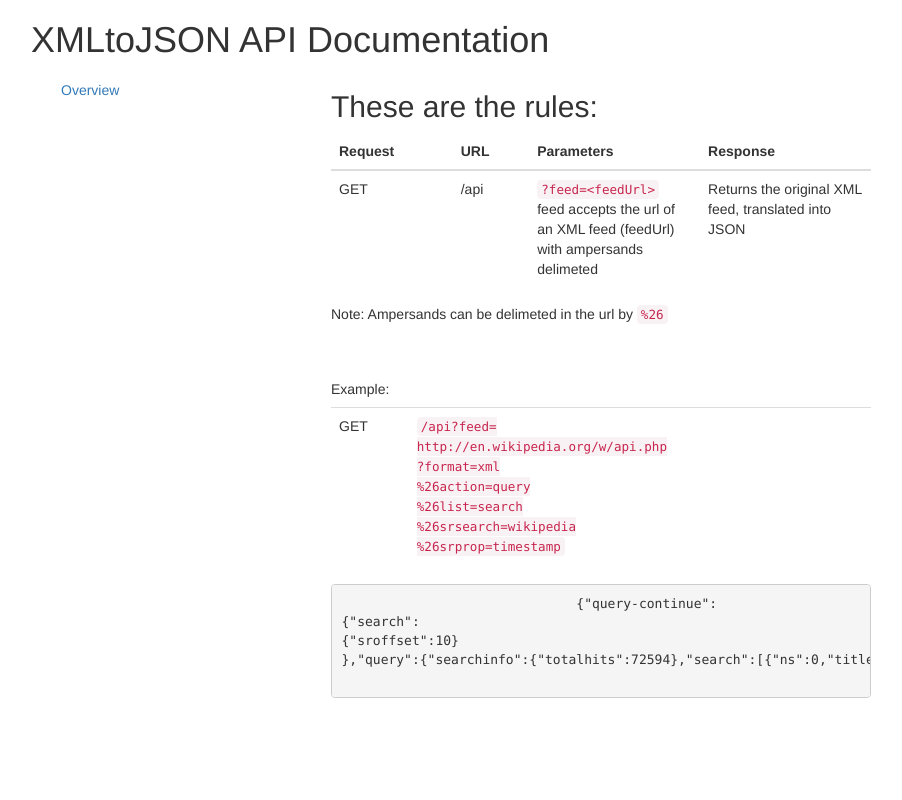
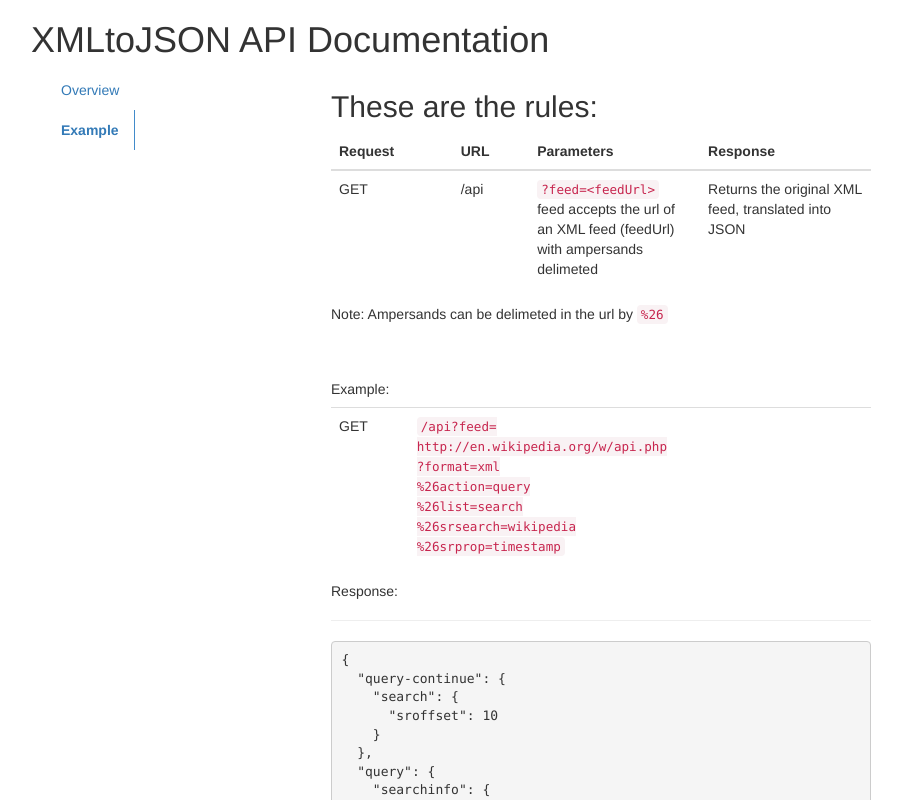
Before and after one commit to ca/xmltojson, a plain HTML site: page index.html in a window 1280 px wide. Shown: the top 800 px of the page, without its empty margins (39-941 px from the left). Drawn offline with nearby package versions, Linux system fonts and the light colour scheme.

Commit message:
updates and styles

```diff
--- a/index.html
+++ b/index.html
@@ -4,6 +4,21 @@
         <title>XMLtoJSON</title>
         <meta name="viewport" content="width=device-width, initial-scale=1.0">
         <link rel="stylesheet" href="http://netdna.bootstrapcdn.com/bootstrap/3.0.3/css/bootstrap.min.css">
+        <style>
+            footer {
+                height: 60px;
+                background-color: #f5f5f5;
+            }
+
+            .text-muted {
+                margin: 20px 0;
+            }
+
+            .active {
+                border-right: 1px solid #428bca;
+                font-weight: bold;
+            }
+        </style>
 
         <!-- HTML5 Shim and Respond.js IE8 support of HTML5 elements and media queries -->
         <!-- WARNING: Respond.js doesn't work if you view the page via file:// -->
@@ -12,14 +27,14 @@
           <script src="https://oss.maxcdn.com/libs/respond.js/1.3.0/respond.min.js"></script>
         <![endif]-->
     </head>
-    <body data-spy="scroll" data-target=".bs-sidenav">
-
+    <body data-spy="scroll" data-target=".sidebar">
         <div class="container">
             <h1>XMLtoJSON API Documentation</h1>
             <div class="col-md-3">
-                <div class="bs-sidebar hidden-print affix" role="complementary">
-                    <ul class="nav bs-sidenav">
+                <div class="sidebar affix">
+                    <ul class="nav">
                         <li><a href="#overview">Overview</a></li>
+                        <li><a href="#example">Example</a></li>
                     </ul>
                 </div>
             </div>
@@ -48,10 +63,11 @@
                         </table>
                     </div>
                     <h5>Note: Ampersands can be delimeted in the url by <code>%26</code></h5>
+                </div>
                 <br>
                 <br>
+                <div id="example">
                     <h5>Example:</h5>
-                    <div class="bs-example">
                     <table class="table">
                         <tbody>
                             <tr>
@@ -66,16 +82,84 @@
                             </tr>
                         </tbody>
                     </table>
+                    <h5>Response:</h5>
+                    <hr>
                     <pre class="prettyprint">
-                              {"query-continue":<br>{"search":<br>{"sroffset":10}<br>},"query":{"searchinfo":{"totalhits":72594},"search":[{"ns":0,"title":"Wikipedia","timestamp":"2014-01-05T17:32:45Z"},{"ns":0,"title":"Wikip\u00e9dia","timestamp":"2013-08-25T17:14:38Z"},{"ns":0,"title":"Main Page","timestamp":"2013-09-27T03:10:17Z"},{"ns":0,"title":"English Wikipedia","timestamp":"2013-12-31T05:32:03Z"},{"ns":0,"title":"Routledge","timestamp":"2013-11-05T03:11:11Z"},{"ns":0,"title":"Censorship of Wikipedia","timestamp":"2013-12-08T20:36:13Z"},{"ns":0,"title":"Regency","timestamp":"2014-01-03T09:10:26Z"},{"ns":0,"title":"Wikipedia in culture","timestamp":"2013-12-29T15:10:45Z"},{"ns":0,"title":"Regent","timestamp":"2014-01-03T09:13:18Z"},{"ns":0,"title":"Peasant","timestamp":"2013-12-22T20:17:00Z"}]}}
+{
+  "query-continue": {
+    "search": {
+      "sroffset": 10
+    }
+  },
+  "query": {
+    "searchinfo": {
+      "totalhits": 72594
+    },
+    "search": [
+      {
+        "ns": 0,
+        "title": "Wikipedia",
+        "timestamp": "2014-01-05T17:32:45Z"
+      },
+      {
+        "ns": 0,
+        "title": "Wikip\u00e9dia",
+        "timestamp": "2013-08-25T17:14:38Z"
+      },
+      {
+        "ns": 0,
+        "title": "Main Page",
+        "timestamp": "2013-09-27T03:10:17Z"
+      },
+      {
+        "ns": 0,
+        "title": "English Wikipedia",
+        "timestamp": "2013-12-31T05:32:03Z"
+      },
+      {
+        "ns": 0,
+        "title": "Routledge",
+        "timestamp": "2013-11-05T03:11:11Z"
+      },
+      {
+        "ns": 0,
+        "title": "Censorship of Wikipedia",
+        "timestamp": "2013-12-08T20:36:13Z"
+      },
+      {
+        "ns": 0,
+        "title": "Regency",
+        "timestamp": "2014-01-03T09:10:26Z"
+      },
+      {
+        "ns": 0,
+        "title": "Wikipedia in culture",
+        "timestamp": "2013-12-29T15:10:45Z"
+      },
+      {
+        "ns": 0,
+        "title": "Regent",
+        "timestamp": "2014-01-03T09:13:18Z"
+      },
+      {
+        "ns": 0,
+        "title": "Peasant",
+        "timestamp": "2013-12-22T20:17:00Z"
+      }
+    ]
+  }
+}
                     </pre>
                 </div>
             </div>
         </div>
-
+        <footer>
+            <div class="container">
+                <p class="text-muted">Copyright &copy; 2013 &middot; Denny Kwon &amp; Alex Vallorosi.</p>
+            </div>
+        </footer>
         <script src="https://code.jquery.com/jquery.js"></script>
         <script src="http://netdna.bootstrapcdn.com/bootstrap/3.0.3/js/bootstrap.min.js"></script>
-            <script src="https://google-code-prettify.googlecode.com/svn/loader/run_prettify.js?skin=sunburst"></script>
-        </div>
+        <script src="prettify.js"></script>
     </body>
 </html>
```
Lines whose indentation alone changed are shown as unchanged.
